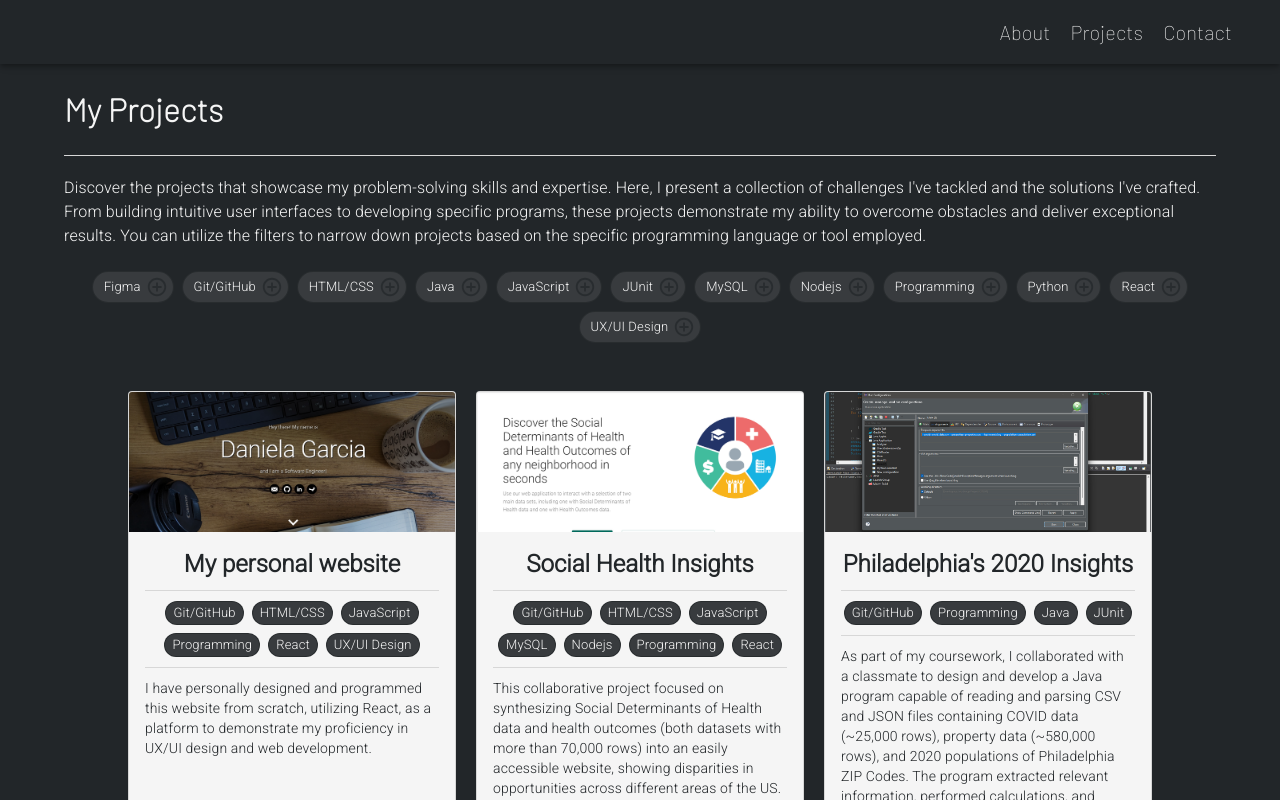
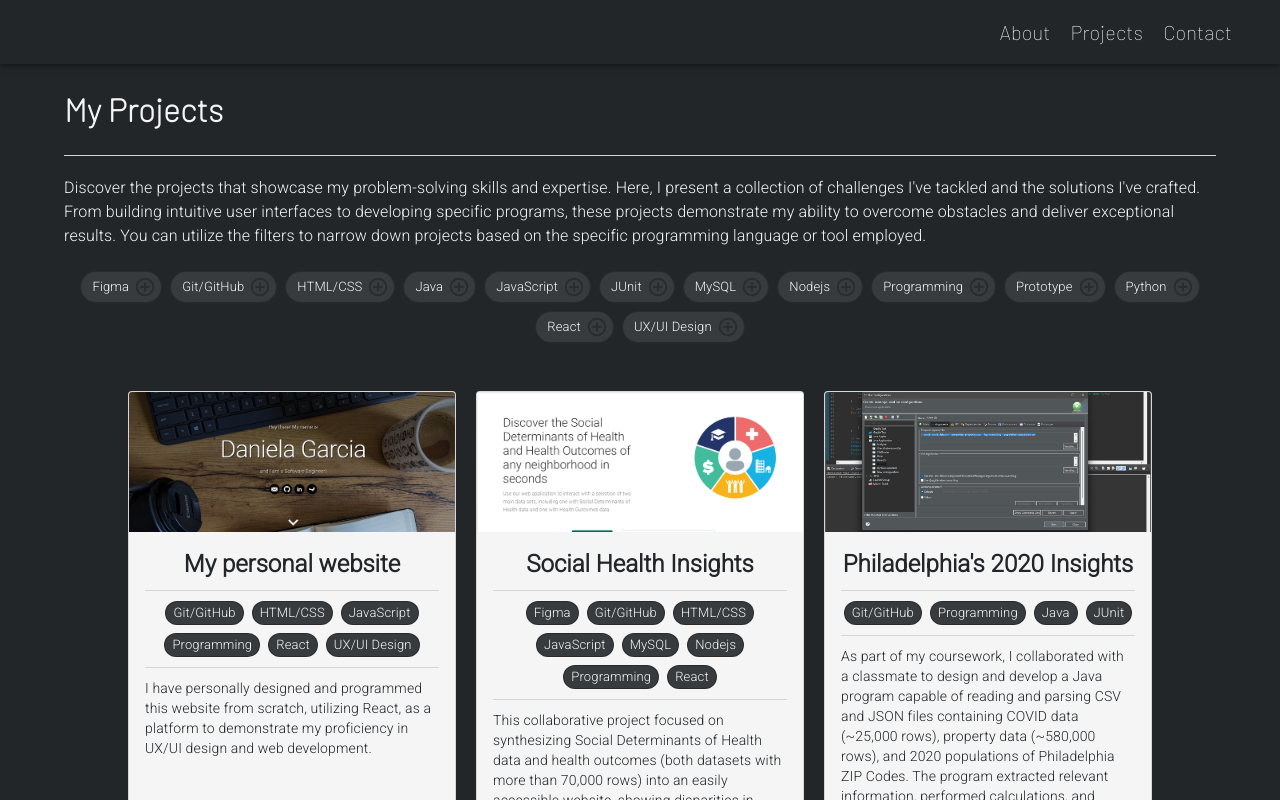
Before and after one commit to dgarciaromani/dgarciaromani.github.io, a React (Create React App) app: page /#/projects in a window 1280 px wide. Shown: the top 800 px of the page. Built offline with nearby package versions, Linux system fonts and the light colour scheme.

Commit message:
Prototype added

```diff
--- a/src/components/ProjectsCards.js
+++ b/src/components/ProjectsCards.js
@@ -42,7 +42,7 @@ export default function ProjectsCard({data}) {
                             {data.link ? (
                                 <Link to={`${data.link}`} target="_blank" rel="noopener noreferrer">
                                     <Button size="small">
-                                        {data.tags.includes("Figma") ? "Prototype" : "Code"}
+                                        {data.tags.includes("Prototype") ? "Prototype" : "Code"}
                                     </Button>
                                 </Link>
                                 ) : (
--- a/src/data/ProjectsInfo.js
+++ b/src/data/ProjectsInfo.js
@@ -103,7 +103,7 @@ export const PROJECTS = [
     {
       id: 7,
       title: "Social Health Insights",
-      tags: ["Git/GitHub", "HTML/CSS", "JavaScript", "MySQL", "Nodejs", "Programming", "React"],
+      tags: ["Figma", "Git/GitHub", "HTML/CSS", "JavaScript", "MySQL", "Nodejs", "Programming", "React"],
       year: "January-April 2023",
       preview: "This collaborative project focused on synthesizing Social Determinants of Health data and health outcomes (both datasets with more than 70,000 rows) into an easily accessible website, showing disparities in opportunities across different areas of the US. This project provided me with valuable hands-on experience in working with real-world data sets, web design, and data analysis, as well as collaborating and dividing responsibilities on a large project.",
       description: [
@@ -115,6 +115,7 @@ export const PROJECTS = [
       ],
       link: "https://github.com/dgarciaromani/Social-Health-Insights/",
       image: sdohMain,
+      prototype: "https://www.figma.com/proto/TYet21DTYSyqbJweqhPkjv/Health-Website?page-id=0%3A1&type=design&node-id=1-2&viewport=238%2C246%2C0.19&t=YfPuw0J3cQlAoCNu-1&scaling=scale-down&starting-point-node-id=1%3A2&mode=design",
       photos: [
         {
           label: 'Homepage',
@@ -414,7 +415,7 @@ export const PROJECTS = [
     {
       id: 1,
       title: "My UC",
-      tags: ["Figma", "UX/UI Design"],
+      tags: ["Figma","Prototype", "UX/UI Design"],
       year: "October-December 2019",
       preview: "This project showcases my UX/UI skills applied to a tangible problem space. The app I designed is specifically tailored to address the everyday questions and concerns of university students by providing them with comprehensive information. Completing this project offered me hands-on experience in applying the different phases of the UX design process.",
       description: [
@@ -422,7 +423,7 @@ export const PROJECTS = [
         "This app aims to provide a solution by offering a user-friendly interface where students can easily access their class schedules, obtain information about their classes and fellow students, navigate campus using maps and directions, utilize library services, stay informed about events and news, and find information about safety and emergencies. Through extensive research, including user interviews and surveys, I gained valuable insights into the needs and preferences of university students. I used this information to create user personas, design the app's information architecture, and develop user flows and sketches. Rigorous testing and feedback allowed me to refine the wireframes and design a polished user interface using Figma.",
         "This project provided me with valuable hands-on experience in applying the different phases of the UX design process to a tangible problem space.",
       ],
-      link: "https://www.figma.com/proto/Mv8AHwTpqufKteyIiDmAe0/Project-%231?page-id=0%3A1&type=design&node-id=4-434&viewport=339%2C489%2C0.13&scaling=scale-down&starting-point-node-id=1%3A2&show-proto-sidebar=1",
+      link: "https://www.figma.com/proto/Mv8AHwTpqufKteyIiDmAe0/Project-%231?page-id=0%3A1&type=design&node-id=130-11280&viewport=365%2C212%2C0.25&t=oNpQc88ksawDwaN1-1&scaling=scale-down&starting-point-node-id=1%3A2&mode=design",
       image: myucMain,
       photos: [
         {
@@ -495,7 +496,6 @@ export const PROJECTS = [
         },
 
       ],
-      prototype: '<iframe style={{ border: "1px solid rgba(0, 0, 0, 0.1)" }} width="100%" height="450" src="https://www.figma.com/embed?embed_host=share&url=https%3A%2F%2Fwww.figma.com%2Fproto%2FMv8AHwTpqufKteyIiDmAe0%2FProject-%25231%3Fpage-id%3D0%253A1%26type%3Ddesign%26node-id%3D4-434%26viewport%3D339%252C489%252C0.13%26scaling%3Dscale-down%26starting-point-node-id%3D1%253A2%26show-proto-sidebar%3D1" allowfullscreen />',
     },
 ];
 
--- a/src/pages/ProjectDetails.js
+++ b/src/pages/ProjectDetails.js
@@ -46,7 +46,7 @@ export default function ProjectDetails() {
                 {project.link ? (
                     <Link to={`${project.link}`} target="_blank" rel="noopener noreferrer">
                         <Button>
-                            {project.tags.includes("UX/UI Design") ? "Check out the prototype" : "Check out the code"}
+                            {project.tags.includes("Prototype") ? "Check out the prototype" : "Check out the code"}
                         </Button>
                     </Link>
                     ) : (
@@ -54,6 +54,15 @@ export default function ProjectDetails() {
                         Code not available
                     </Button>
                 )}
+                {project.prototype ? (
+                    <Link to={`${project.prototype}`} target="_blank" rel="noopener noreferrer">
+                        <Button>
+                            Check out the prototype
+                        </Button>
+                    </Link>
+                    ) : (
+                    null
+                )}
             </Container>
         </Box>
     );
```
